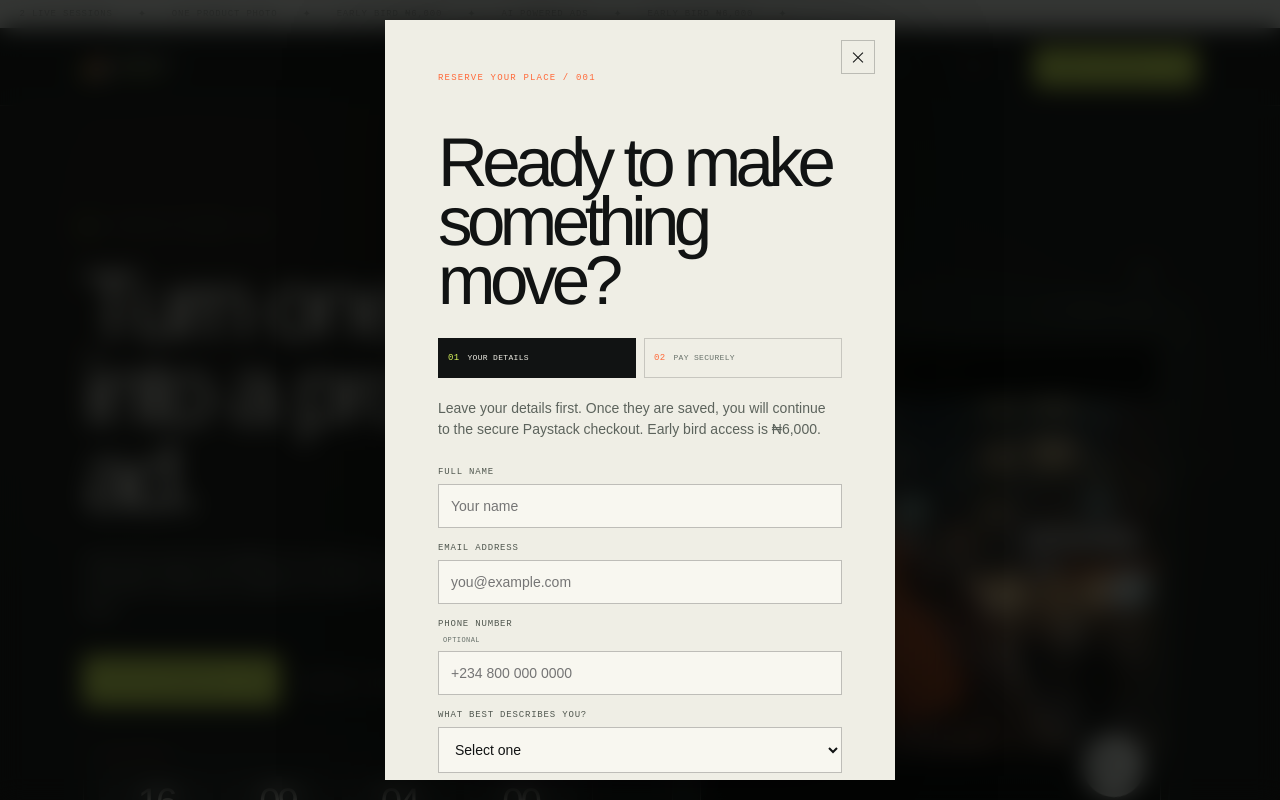
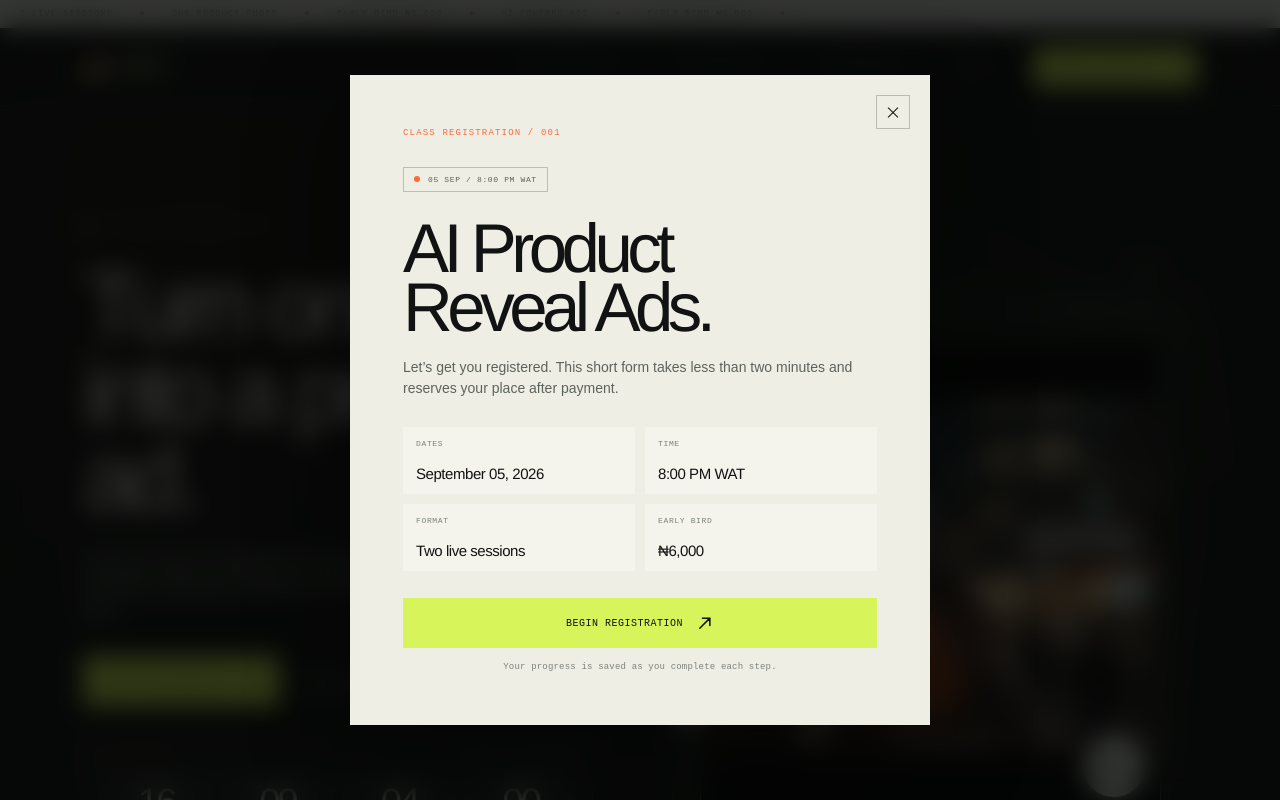
Before and after one commit to franklinalegu/productreveal, a React (Vite) app: page / in a window 1280 px wide. Both pictures are taken after a click on the button "SECURE YOUR SEAT". Shown: the top 800 px of the page. Built offline with nearby package versions, Linux system fonts and the light colour scheme; no server answers.

Commit message:
Add guided registration workflow

```diff
--- a/index.html
+++ b/index.html
@@ -800,6 +800,29 @@ a.play-button { text-decoration: none; }
   .calendar-actions { grid-template-columns: 1fr; }
 }
 
+/* Registration intro and step based form */
+.registration-modal { width: min(100%, 580px); }
+.registration-intro > p, .registration-form-step > p { max-width: 470px; margin: 0 0 24px; color: #5c635c; font-size: 14px; line-height: 1.5; }
+.registration-date-badge { display: inline-flex; align-items: center; gap: 8px; margin-top: 28px; padding: 7px 10px; border: 1px solid rgba(17,19,19,.22); color: #56615b; font-family: var(--mono); font-size: 8px; letter-spacing: .08em; text-transform: uppercase; }
+.registration-date-badge span { width: 6px; height: 6px; border-radius: 50%; background: var(--orange); }
+.registration-intro h2 { margin-top: 27px; }
+.registration-info-grid { display: grid; grid-template-columns: 1fr 1fr; gap: 10px; margin: 28px 0 27px; }
+.registration-info-card { min-height: 67px; display: flex; flex-direction: column; justify-content: space-between; gap: 8px; padding: 12px 13px; background: #f4f3ec; }
+.registration-info-card span { color: #7a817b; font-family: var(--mono); font-size: 8px; letter-spacing: .08em; text-transform: uppercase; }
+.registration-info-card strong { color: var(--ink); font-family: var(--display); font-size: 15px; font-weight: 500; letter-spacing: -.03em; }
+.registration-save-note { display: block; margin-top: 14px; color: #7b837d; font-family: var(--mono); font-size: 9px; letter-spacing: .02em; text-align: center; }
+.registration-form { display: grid; gap: 15px; }
+.registration-form-step h2 { margin-top: 27px; }
+.form-actions { display: flex; align-items: center; justify-content: space-between; gap: 14px; margin-top: 6px; }
+.form-actions .button { width: auto; min-width: 160px; }
+.form-back { margin: 0; color: var(--muted-dark); }
+@media (max-width: 430px) {
+  .registration-info-grid { gap: 7px; }
+  .registration-info-card { padding: 10px; }
+  .registration-info-card strong { font-size: 13px; }
+  .form-actions .button { min-width: 145px; }
+}
+
 /* Standalone preview helpers. The page also has a React version for the live Vite preview. */
 .main-nav a { border: 0; background: transparent; color: var(--muted); padding: 10px 0; font-family: var(--mono); font-size: 10px; text-transform: uppercase; letter-spacing: .07em; transition: color .2s ease; }
 .main-nav a:hover { color: var(--cream); }
--- a/src/main.jsx
+++ b/src/main.jsx
@@ -74,6 +74,18 @@ const getUtmParams = () => {
   }
 }
 
+const REGISTRATION_DRAFT_KEY = 'ai-product-reveal-registration-draft'
+const EMPTY_REGISTRATION = { name: '', email: '', phone: '', role: '', consent: false }
+
+const getSavedRegistration = () => {
+  if (typeof window === 'undefined') return EMPTY_REGISTRATION
+  try {
+    return { ...EMPTY_REGISTRATION, ...(JSON.parse(window.localStorage.getItem(REGISTRATION_DRAFT_KEY)) || {}) }
+  } catch {
+    return EMPTY_REGISTRATION
+  }
+}
+
 function App() {
   const [menuOpen, setMenuOpen] = useState(false)
   const [videoOpen, setVideoOpen] = useState(false)
@@ -84,6 +96,8 @@ function App() {
   const [isSubmitting, setIsSubmitting] = useState(false)
   const [submitError, setSubmitError] = useState('')
   const [submittedName, setSubmittedName] = useState('')
+  const [registrationStep, setRegistrationStep] = useState(0)
+  const [registrationDraft, setRegistrationDraft] = useState(getSavedRegistration)
 
   useEffect(() => {
     if (!GA_MEASUREMENT_ID || document.querySelector(`script[data-ga-id="${GA_MEASUREMENT_ID}"]`)) return
@@ -127,22 +141,54 @@ function App() {
   const openRegistration = () => {
     setFormSent(false)
     setSubmitError('')
+    setRegistrationStep(0)
     setModalOpen(true)
     trackEvent('registration_opened')
+  }
+
+  const updateRegistrationDraft = (event) => {
+    const { name, type, checked, value } = event.target
+    const next = { ...registrationDraft, [name]: type === 'checkbox' ? checked : value }
+    setRegistrationDraft(next)
+    try { window.localStorage.setItem(REGISTRATION_DRAFT_KEY, JSON.stringify(next)) } catch { /* storage is optional */ }
+  }
+
+  const beginRegistration = () => {
+    setSubmitError('')
+    setRegistrationStep(1)
+    trackEvent('registration_started')
+  }
+
+  const continueToDetails = () => {
+    if (!registrationDraft.name.trim() || !registrationDraft.email.trim()) {
+      setSubmitError('Add your name and email to continue.')
+      return
+    }
+    setSubmitError('')
+    setRegistrationStep(2)
+    trackEvent('registration_details_completed')
+  }
+
+  const goBackToIntro = () => {
+    setSubmitError('')
+    setRegistrationStep(0)
   }
 
   const handleSubmit = async (event) => {
     event.preventDefault()
     setSubmitError('')
+    if (!registrationDraft.role || !registrationDraft.consent) {
+      setSubmitError('Choose your role and accept the registration consent to continue.')
+      return
+    }
     setIsSubmitting(true)
-    const formData = new FormData(event.currentTarget)
     const utm = getUtmParams()
     const payload = new URLSearchParams({
-      name: String(formData.get('name') || ''),
-      email: String(formData.get('email') || ''),
-      phone: String(formData.get('phone') || ''),
-      role: String(formData.get('role') || ''),
-      consent: formData.get('consent') ? 'yes' : 'no',
+      name: registrationDraft.name,
+      email: registrationDraft.email,
+      phone: registrationDraft.phone,
+      role: registrationDraft.role,
+      consent: registrationDraft.consent ? 'yes' : 'no',
       classStart: CLASS_DETAILS.startIso,
       timezone: Intl.DateTimeFormat().resolvedOptions().timeZone || 'Africa/Lagos',
       source: 'AI Product Reveal landing page',
@@ -161,9 +207,9 @@ function App() {
         body: JSON.stringify(Object.fromEntries(payload.entries())),
       })
       if (!response.ok) throw new Error('Formspree rejected the registration')
-      setSubmittedName(String(formData.get('name') || ''))
+      setSubmittedName(registrationDraft.name)
       setFormSent(true)
-      trackEvent('registration_submitted', { role: String(formData.get('role') || '') })
+      trackEvent('registration_submitted', { role: registrationDraft.role })
     } catch (error) {
       setSubmitError('Registration capture is not connected yet. Add your Formspree endpoint before publishing, then try again.')
       trackEvent('registration_error', { message: error.message })
@@ -172,7 +218,9 @@ function App() {
     }
   }
 
-  const handlePaymentClick = () => trackEvent('checkout_click', { destination: PAYMENT_LINK })
+  const handlePaymentClick = () => {
+    trackEvent('checkout_click', { destination: PAYMENT_LINK })
+  }
   const handleVideoPlay = () => {
     setVideoOpen(true)
     trackEvent('video_play', { video: 'product reveal clip' })
@@ -459,23 +507,55 @@ function App() {
         <div className="modal-backdrop" onMouseDown={(event) => { if (event.target === event.currentTarget) setModalOpen(false) }}>
           <div className="registration-modal" role="dialog" aria-modal="true" aria-labelledby="registration-title">
             <button className="modal-close" onClick={() => setModalOpen(false)} aria-label="Close registration"><span></span><span></span></button>
-            {!formSent ? (
-              <>
-                <div className="modal-kicker">RESERVE YOUR PLACE / 001</div>
-                <h2 id="registration-title">Ready to make<br /><span>something move?</span></h2>
+            {!formSent && registrationStep === 0 && (
+              <div className="registration-intro">
+                <div className="modal-kicker">CLASS REGISTRATION / 001</div>
+                <div className="registration-date-badge"><span></span>{CLASS_DETAILS.display}</div>
+                <h2 id="registration-title">AI Product<br /><span>Reveal Ads.</span></h2>
+                <p>Let’s get you registered. This short form takes less than two minutes and reserves your place after payment.</p>
+                <div className="registration-info-grid">
+                  <div className="registration-info-card"><span>Dates</span><strong>September 05, 2026</strong></div>
+                  <div className="registration-info-card"><span>Time</span><strong>8:00 PM WAT</strong></div>
+                  <div className="registration-info-card"><span>Format</span><strong>Two live sessions</strong></div>
+                  <div className="registration-info-card"><span>Early bird</span><strong>{PRICING.earlyBird}</strong></div>
+                </div>
+                <button className="button button-primary button-wide" onClick={beginRegistration}>Begin registration <ArrowUpRight size={18} /></button>
+                <span className="registration-save-note">Your progress is saved as you complete each step.</span>
+              </div>
+            )}
+
+            {!formSent && registrationStep === 1 && (
+              <div className="registration-form-step">
+                <div className="modal-kicker">STEP 1 OF 2 / YOUR DETAILS</div>
+                <h2 id="registration-title">Tell us<br /><span>who you are.</span></h2>
                 <div className="registration-steps"><div className="step-chip is-active"><strong>01</strong><span>Your details</span></div><div className="step-chip"><strong>02</strong><span>Pay securely</span></div></div>
-                <p>Leave your details first. Once they are saved, you will continue to the secure Paystack checkout. Early bird access is {PRICING.earlyBird}.</p>
-                <form onSubmit={handleSubmit}>
-                  <label>Full name<input name="name" type="text" placeholder="Your name" required /></label>
-                  <label>Email address<input name="email" type="email" placeholder="you@example.com" required /></label>
-                  <label>Phone number <span className="optional-label">OPTIONAL</span><input name="phone" type="tel" placeholder="+234 800 000 0000" /></label>
-                  <label>What best describes you?<select name="role" defaultValue="" required><option value="" disabled>Select one</option><option>Content creator</option><option>Marketer</option><option>Agency or freelancer</option><option>Ecommerce owner</option><option>Student</option><option>Other</option></select></label>
-                  <label className="consent-label"><input name="consent" type="checkbox" required /><span>I agree to receive class updates and registration details. Your information is used only for registration and class communication.</span></label>
+                <p>Use the details you check most often. We will use them for class updates and your payment handoff.</p>
+                <form className="registration-form" onSubmit={(event) => { event.preventDefault(); continueToDetails() }}>
+                  <label>Full name<input name="name" type="text" placeholder="Your name" value={registrationDraft.name} onChange={updateRegistrationDraft} required /></label>
+                  <label>Email address<input name="email" type="email" placeholder="you@example.com" value={registrationDraft.email} onChange={updateRegistrationDraft} required /></label>
+                  <label>Phone number <span className="optional-label">OPTIONAL</span><input name="phone" type="tel" placeholder="+234 800 000 0000" value={registrationDraft.phone} onChange={updateRegistrationDraft} /></label>
+                  {submitError && <div className="form-error" role="alert"><span>{submitError}</span></div>}
+                  <div className="form-actions"><button type="button" className="modal-text-button form-back" onClick={goBackToIntro}>Back</button><button type="submit" className="button button-primary">Continue <ArrowUpRight size={18} /></button></div>
+                </form>
+              </div>
+            )}
+
+            {!formSent && registrationStep === 2 && (
+              <div className="registration-form-step">
+                <div className="modal-kicker">STEP 2 OF 2 / YOUR PLACE</div>
+                <h2 id="registration-title">Choose your<br /><span>creative lane.</span></h2>
+                <div className="registration-steps is-complete"><div className="step-chip is-done"><strong>01</strong><span>Details saved</span></div><div className="step-chip is-active"><strong>02</strong><span>Pay securely</span></div></div>
+                <p>Tell us where you are starting from, then save your place and continue to secure payment.</p>
+                <form className="registration-form" onSubmit={handleSubmit}>
+                  <label>What best describes you?<select name="role" value={registrationDraft.role} onChange={updateRegistrationDraft} required><option value="" disabled>Select one</option><option>Content creator</option><option>Marketer</option><option>Agency or freelancer</option><option>Ecommerce owner</option><option>Student</option><option>Other</option></select></label>
+                  <label className="consent-label"><input name="consent" type="checkbox" checked={registrationDraft.consent} onChange={updateRegistrationDraft} required /><span>I agree to receive class updates and registration details. Your information is used only for registration and class communication.</span></label>
                   {submitError && <div className="form-error" role="alert"><span>{submitError}</span><a href={PAYMENT_LINK} target="_blank" rel="noreferrer" onClick={handlePaymentClick}>Continue directly to Paystack</a></div>}
-                  <button type="submit" className="button button-primary button-wide" disabled={isSubmitting}>{isSubmitting ? 'Saving your place...' : 'Continue to payment'} <ArrowUpRight size={18} /></button>
+                  <div className="form-actions"><button type="button" className="modal-text-button form-back" onClick={() => { setSubmitError(''); setRegistrationStep(1) }}>Back</button><button type="submit" className="button button-primary" disabled={isSubmitting}>{isSubmitting ? 'Saving...' : 'Save and continue'} <ArrowUpRight size={18} /></button></div>
                 </form>
-              </>
-            ) : (
+              </div>
+            )}
+
+            {formSent && (
               <div className="success-state"><div className="success-mark"><Check size={29} /></div><div className="modal-kicker">STEP 1 COMPLETE / 002</div><h2>{submittedName ? `${submittedName.split(' ')[0]}, you are` : 'You are'}<br /><span>one step closer.</span></h2><div className="registration-steps is-complete"><div className="step-chip is-done"><strong>01</strong><span>Details saved</span></div><div className="step-chip is-active"><strong>02</strong><span>Pay securely</span></div></div><p>Your details are saved. Your place is confirmed after payment. Use the same email on Paystack so your registration and payment stay easy to match.</p><a className="button button-primary button-wide" href={PAYMENT_LINK} target="_blank" rel="noreferrer" onClick={handlePaymentClick}>Proceed to secure payment <ArrowUpRight size={18} /></a><div className="calendar-actions"><a href={GOOGLE_CALENDAR_URL} target="_blank" rel="noreferrer" onClick={() => trackEvent('calendar_click', { type: 'google' })}>Add to Google Calendar</a><a href="/class-calendar.ics" download onClick={() => trackEvent('calendar_click', { type: 'ics' })}>Download calendar file</a></div><button className="modal-text-button" onClick={() => setModalOpen(false)}>I'll do this later</button></div>
             )}
           </div>
--- a/src/styles.css
+++ b/src/styles.css
@@ -790,3 +790,26 @@ a.play-button { text-decoration: none; }
   .success-state h2 { margin-top: 28px; }
   .calendar-actions { grid-template-columns: 1fr; }
 }
+
+/* Registration intro and step based form */
+.registration-modal { width: min(100%, 580px); }
+.registration-intro > p, .registration-form-step > p { max-width: 470px; margin: 0 0 24px; color: #5c635c; font-size: 14px; line-height: 1.5; }
+.registration-date-badge { display: inline-flex; align-items: center; gap: 8px; margin-top: 28px; padding: 7px 10px; border: 1px solid rgba(17,19,19,.22); color: #56615b; font-family: var(--mono); font-size: 8px; letter-spacing: .08em; text-transform: uppercase; }
+.registration-date-badge span { width: 6px; height: 6px; border-radius: 50%; background: var(--orange); }
+.registration-intro h2 { margin-top: 27px; }
+.registration-info-grid { display: grid; grid-template-columns: 1fr 1fr; gap: 10px; margin: 28px 0 27px; }
+.registration-info-card { min-height: 67px; display: flex; flex-direction: column; justify-content: space-between; gap: 8px; padding: 12px 13px; background: #f4f3ec; }
+.registration-info-card span { color: #7a817b; font-family: var(--mono); font-size: 8px; letter-spacing: .08em; text-transform: uppercase; }
+.registration-info-card strong { color: var(--ink); font-family: var(--display); font-size: 15px; font-weight: 500; letter-spacing: -.03em; }
+.registration-save-note { display: block; margin-top: 14px; color: #7b837d; font-family: var(--mono); font-size: 9px; letter-spacing: .02em; text-align: center; }
+.registration-form { display: grid; gap: 15px; }
+.registration-form-step h2 { margin-top: 27px; }
+.form-actions { display: flex; align-items: center; justify-content: space-between; gap: 14px; margin-top: 6px; }
+.form-actions .button { width: auto; min-width: 160px; }
+.form-back { margin: 0; color: var(--muted-dark); }
+@media (max-width: 430px) {
+  .registration-info-grid { gap: 7px; }
+  .registration-info-card { padding: 10px; }
+  .registration-info-card strong { font-size: 13px; }
+  .form-actions .button { min-width: 145px; }
+}
```
Also changed, not shown: 1 other file (tests, documents, lock files or other folders).
